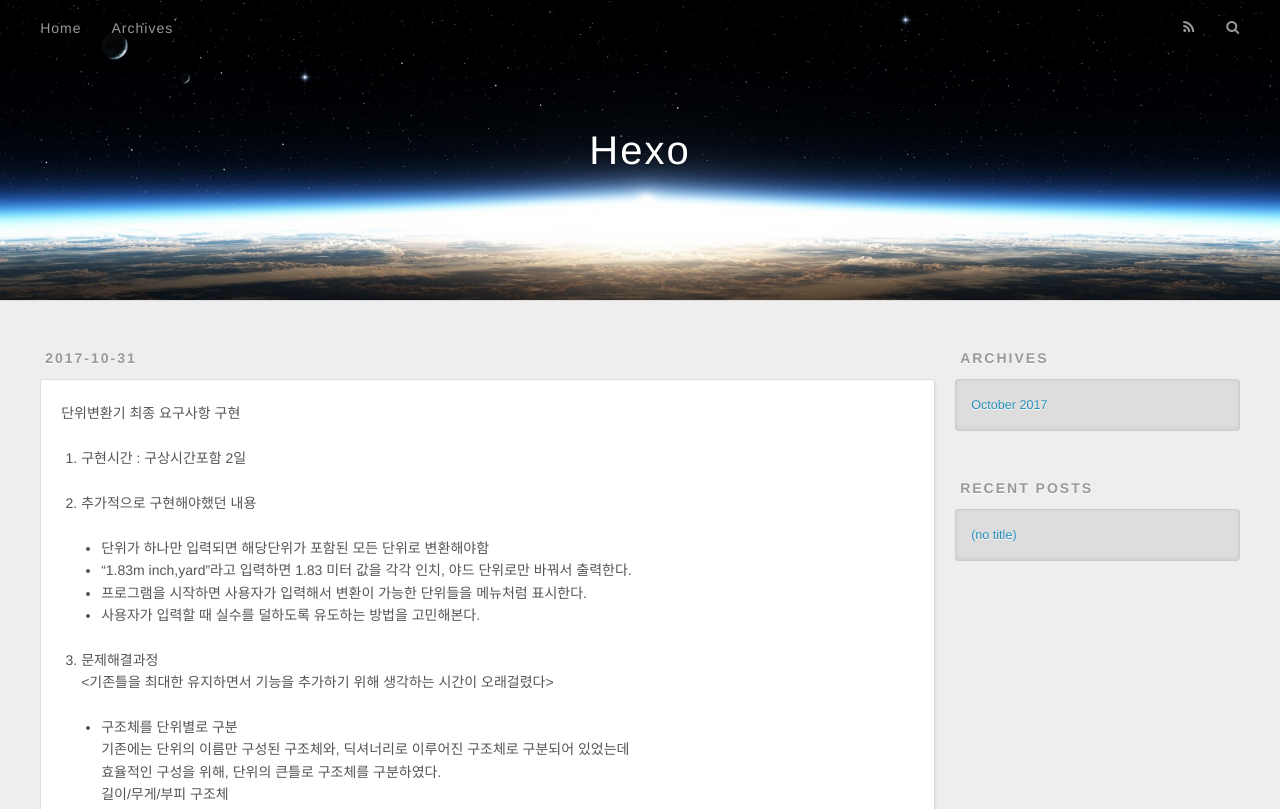
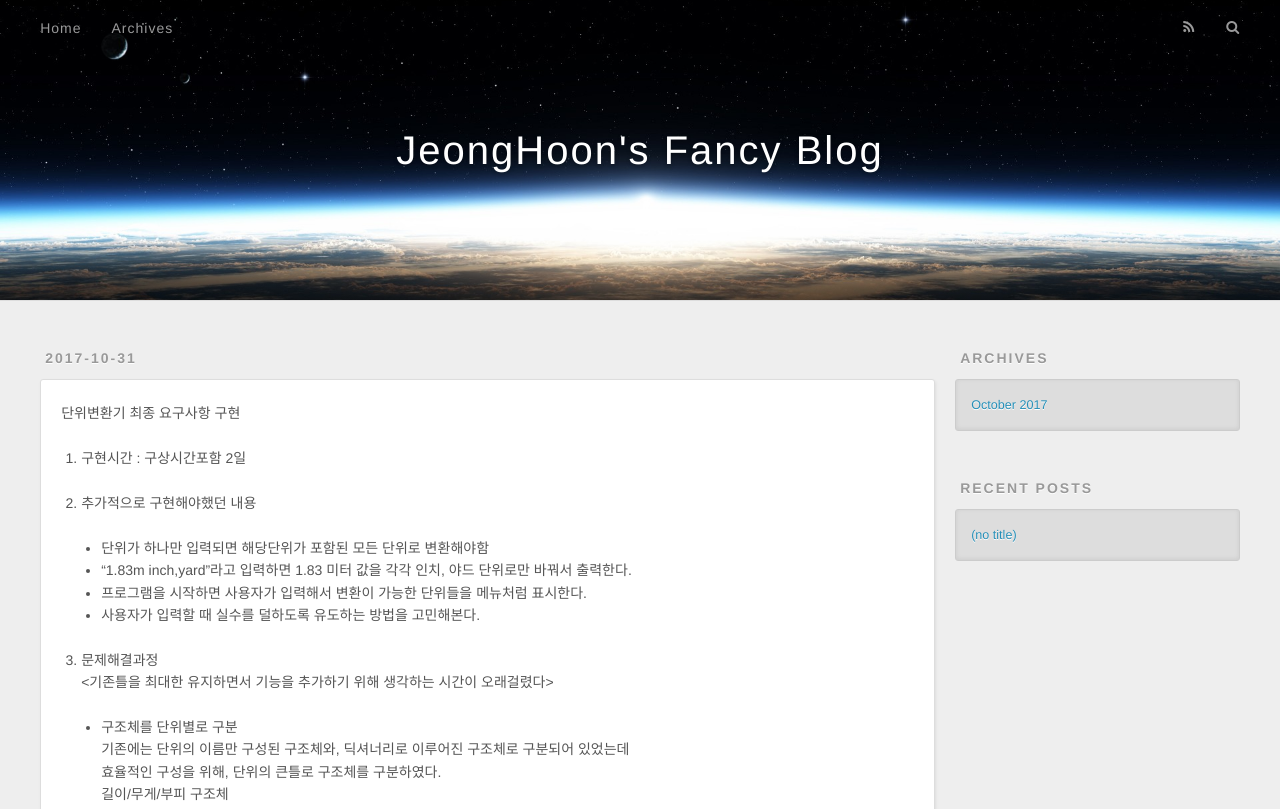
Before and after one commit to JeongHoonkr/jeonghoonkr.github.io, a plain HTML site: page 2017/10/31/unitConvertor/index.html in a window 1280 px wide. Shown: the top 809 px of the page. Drawn offline with nearby package versions, Linux system fonts and the light colour scheme.

Commit message:
Site updated: 2017-10-31 15:24:13

```diff
--- a/2017/10/31/unitConvertor/index.html
+++ b/2017/10/31/unitConvertor/index.html
@@ -3,20 +3,20 @@
 <head>
   <meta charset="utf-8">
 
-  <title>Hexo</title>
+  <title>JeongHoon&#39;s Fancy Blog</title>
   <meta name="viewport" content="width=device-width, initial-scale=1, maximum-scale=1">
   <meta name="description" content="단위변환기 최종 요구사항 구현  구현시간 : 구상시간포함 2일 추가적으로 구현해야했던 내용  단위가 하나만 입력되면 해당단위가 포함된 모든 단위로 변환해야함 “1.83m inch,yard”라고 입력하면 1.83 미터 값을 각각 인치, 야드 단위로만 바꿔서 출력한다. 프로그램을 시작하면 사용자가 입력해서 변환이 가능한 단위들을 메뉴처럼 표시한다. 사용자가 입">
 <meta property="og:type" content="article">
-<meta property="og:title" content="Hexo">
+<meta property="og:title" content="JeongHoon&#39;s Fancy Blog">
 <meta property="og:url" content="http://yoursite.com/2017/10/31/unitConvertor/index.html">
-<meta property="og:site_name" content="Hexo">
+<meta property="og:site_name" content="JeongHoon&#39;s Fancy Blog">
 <meta property="og:description" content="단위변환기 최종 요구사항 구현  구현시간 : 구상시간포함 2일 추가적으로 구현해야했던 내용  단위가 하나만 입력되면 해당단위가 포함된 모든 단위로 변환해야함 “1.83m inch,yard”라고 입력하면 1.83 미터 값을 각각 인치, 야드 단위로만 바꿔서 출력한다. 프로그램을 시작하면 사용자가 입력해서 변환이 가능한 단위들을 메뉴처럼 표시한다. 사용자가 입">
 <meta property="og:updated_time" content="2017-10-31T06:06:52.000Z">
 <meta name="twitter:card" content="summary">
-<meta name="twitter:title" content="Hexo">
+<meta name="twitter:title" content="JeongHoon&#39;s Fancy Blog">
 <meta name="twitter:description" content="단위변환기 최종 요구사항 구현  구현시간 : 구상시간포함 2일 추가적으로 구현해야했던 내용  단위가 하나만 입력되면 해당단위가 포함된 모든 단위로 변환해야함 “1.83m inch,yard”라고 입력하면 1.83 미터 값을 각각 인치, 야드 단위로만 바꿔서 출력한다. 프로그램을 시작하면 사용자가 입력해서 변환이 가능한 단위들을 메뉴처럼 표시한다. 사용자가 입">
 
-    <link rel="alternate" href="/atom.xml" title="Hexo" type="application/atom+xml">
+    <link rel="alternate" href="/atom.xml" title="JeongHoon&#39;s Fancy Blog" type="application/atom+xml">
 
 
     <link rel="icon" href="/favicon.png">
@@ -37,7 +37,7 @@
   <div id="header-outer" class="outer">
     <div id="header-title" class="inner">
       <h1 id="logo-wrap">
-        <a href="/" id="logo">Hexo</a>
+        <a href="/" id="logo">JeongHoon&#39;s Fancy Blog</a>
       </h1>
 
     </div>
@@ -378,7 +378,7 @@ print(&quot;---------------------------\n&quot;)
 
   <div class="outer">
     <div id="footer-info" class="inner">
-      &copy; 2017 John Doe<br>
+      &copy; 2017 JeongHoon<br>
       Powered by <a href="http://hexo.io/" target="_blank">Hexo</a>
     </div>
   </div>
```
Also changed, not shown: archives/2017/10/index.html (+7 -7 lines), archives/2017/index.html (+7 -7 lines), archives/index.html (+7 -7 lines), index.html (+7 -7 lines).
